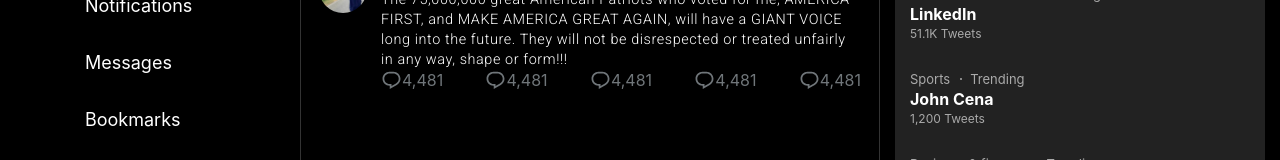
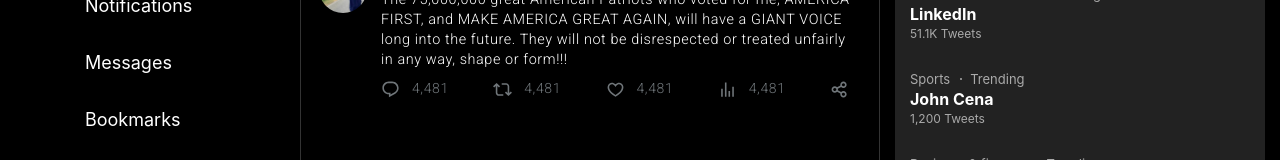
Before and after one commit to wulfri-dng/twitter-clone-app, a React (Create React App) app: page /home in a window 1280 px wide. Shown: the part 252-412 px from the top of the page. Built offline with nearby package versions, Linux system fonts and the light colour scheme; some icons are missing.

Commit message:
Tweet bottom icon area updated

```diff
--- a/src/components/Feed/Feed.js
+++ b/src/components/Feed/Feed.js
@@ -49,20 +49,32 @@ const Tweet = styled.div`
     }
 
     .bottom-control-area {
+        margin-top: 10px;
         display: flex;
         justify-content: space-between;
     }
 
     .bottom-control-area svg {
         fill: #70767A;
-        width: 21px
+        width: 19px
     }
 
     .bottom-icon {
+        font-family: 'Roboto', sans-serif;
+        font-weight: 300;
+        letter-spacing: 0.6px;
         display: flex;
         alignItems: center;
         justify-content: center;
         color: #70767A;
+    }
+
+    .bottom-icon svg {
+        margin-right: 12px;
+    }
+
+    .bottom-icon p {
+        font-size: 14px;
     }
 
 `
@@ -115,27 +127,26 @@ export const Feed = () => {
                                 </div>
                                 <div className="bottom-icon">
                                     <svg viewBox="0 0 24 24">
-                                        <path d="M1.751 10c0-4.42 3.584-8 8.005-8h4.366c4.49 0 8.129 3.64 8.129 8.13 0 2.96-1.607 5.68-4.196 7.11l-8.054 4.46v-3.69h-.067c-4.49.1-8.183-3.51-8.183-8.01zm8.005-6c-3.317 0-6.005 2.69-6.005 6 0 3.37 2.77 6.08 6.138 6.01l.351-.01h1.761v2.3l5.087-2.81c1.951-1.08 3.163-3.13 3.163-5.36 0-3.39-2.744-6.13-6.129-6.13H9.756z"></path>
+                                        <path d="M4.5 3.88l4.432 4.14-1.364 1.46L5.5 7.55V16c0 1.1.896 2 2 2H13v2H7.5c-2.209 0-4-1.79-4-4V7.55L1.432 9.48.068 8.02 4.5 3.88zM16.5 6H11V4h5.5c2.209 0 4 1.79 4 4v8.45l2.068-1.93 1.364 1.46-4.432 4.14-4.432-4.14 1.364-1.46 2.068 1.93V8c0-1.1-.896-2-2-2z"></path>
                                     </svg>
                                     <p>4,481</p>
                                 </div>
                                 <div className="bottom-icon">
                                     <svg viewBox="0 0 24 24">
-                                        <path d="M1.751 10c0-4.42 3.584-8 8.005-8h4.366c4.49 0 8.129 3.64 8.129 8.13 0 2.96-1.607 5.68-4.196 7.11l-8.054 4.46v-3.69h-.067c-4.49.1-8.183-3.51-8.183-8.01zm8.005-6c-3.317 0-6.005 2.69-6.005 6 0 3.37 2.77 6.08 6.138 6.01l.351-.01h1.761v2.3l5.087-2.81c1.951-1.08 3.163-3.13 3.163-5.36 0-3.39-2.744-6.13-6.129-6.13H9.756z"></path>
+                                        <path d="M16.697 5.5c-1.222-.06-2.679.51-3.89 2.16l-.805 1.09-.806-1.09C9.984 6.01 8.526 5.44 7.304 5.5c-1.243.07-2.349.78-2.91 1.91-.552 1.12-.633 2.78.479 4.82 1.074 1.97 3.257 4.27 7.129 6.61 3.87-2.34 6.052-4.64 7.126-6.61 1.111-2.04 1.03-3.7.477-4.82-.561-1.13-1.666-1.84-2.908-1.91zm4.187 7.69c-1.351 2.48-4.001 5.12-8.379 7.67l-.503.3-.504-.3c-4.379-2.55-7.029-5.19-8.382-7.67-1.36-2.5-1.41-4.86-.514-6.67.887-1.79 2.647-2.91 4.601-3.01 1.651-.09 3.368.56 4.798 2.01 1.429-1.45 3.146-2.1 4.796-2.01 1.954.1 3.714 1.22 4.601 3.01.896 1.81.846 4.17-.514 6.67z"></path>
                                     </svg>
                                     <p>4,481</p>
                                 </div>
                                 <div className="bottom-icon">
                                     <svg viewBox="0 0 24 24">
-                                        <path d="M1.751 10c0-4.42 3.584-8 8.005-8h4.366c4.49 0 8.129 3.64 8.129 8.13 0 2.96-1.607 5.68-4.196 7.11l-8.054 4.46v-3.69h-.067c-4.49.1-8.183-3.51-8.183-8.01zm8.005-6c-3.317 0-6.005 2.69-6.005 6 0 3.37 2.77 6.08 6.138 6.01l.351-.01h1.761v2.3l5.087-2.81c1.951-1.08 3.163-3.13 3.163-5.36 0-3.39-2.744-6.13-6.129-6.13H9.756z"></path>
+                                        <path d="M8.75 21V3h2v18h-2zM18 21V8.5h2V21h-2zM4 21l.004-10h2L6 21H4zm9.248 0v-7h2v7h-2z"></path>
                                     </svg>
                                     <p>4,481</p>
                                 </div>
                                 <div className="bottom-icon">
                                     <svg viewBox="0 0 24 24">
-                                        <path d="M1.751 10c0-4.42 3.584-8 8.005-8h4.366c4.49 0 8.129 3.64 8.129 8.13 0 2.96-1.607 5.68-4.196 7.11l-8.054 4.46v-3.69h-.067c-4.49.1-8.183-3.51-8.183-8.01zm8.005-6c-3.317 0-6.005 2.69-6.005 6 0 3.37 2.77 6.08 6.138 6.01l.351-.01h1.761v2.3l5.087-2.81c1.951-1.08 3.163-3.13 3.163-5.36 0-3.39-2.744-6.13-6.129-6.13H9.756z"></path>
+                                        <path d="M17 4c-1.1 0-2 .9-2 2 0 .33.08.65.22.92C15.56 7.56 16.23 8 17 8c1.1 0 2-.9 2-2s-.9-2-2-2zm-4 2c0-2.21 1.79-4 4-4s4 1.79 4 4-1.79 4-4 4c-1.17 0-2.22-.5-2.95-1.3l-4.16 2.37c.07.3.11.61.11.93s-.04.63-.11.93l4.16 2.37c.73-.8 1.78-1.3 2.95-1.3 2.21 0 4 1.79 4 4s-1.79 4-4 4-4-1.79-4-4c0-.32.04-.63.11-.93L8.95 14.7C8.22 15.5 7.17 16 6 16c-2.21 0-4-1.79-4-4s1.79-4 4-4c1.17 0 2.22.5 2.95 1.3l4.16-2.37c-.07-.3-.11-.61-.11-.93zm-7 4c-1.1 0-2 .9-2 2s.9 2 2 2c.77 0 1.44-.44 1.78-1.08.14-.27.22-.59.22-.92s-.08-.65-.22-.92C7.44 10.44 6.77 10 6 10zm11 6c-.77 0-1.44.44-1.78 1.08-.14.27-.22.59-.22.92 0 1.1.9 2 2 2s2-.9 2-2-.9-2-2-2z"></path>
                                     </svg>
-                                    <p>4,481</p>
                                 </div>
                             </div>
                         </div>
```
